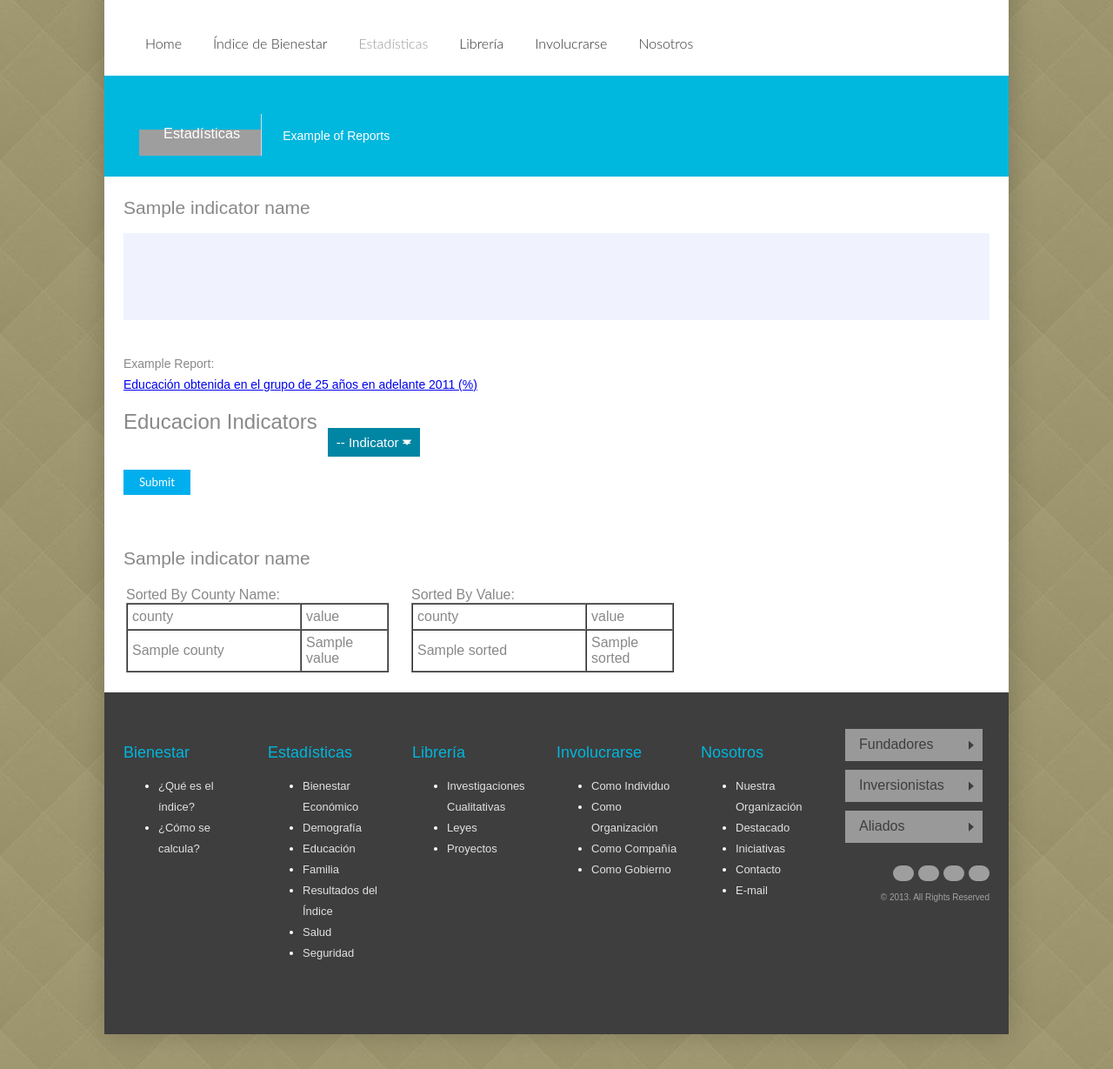
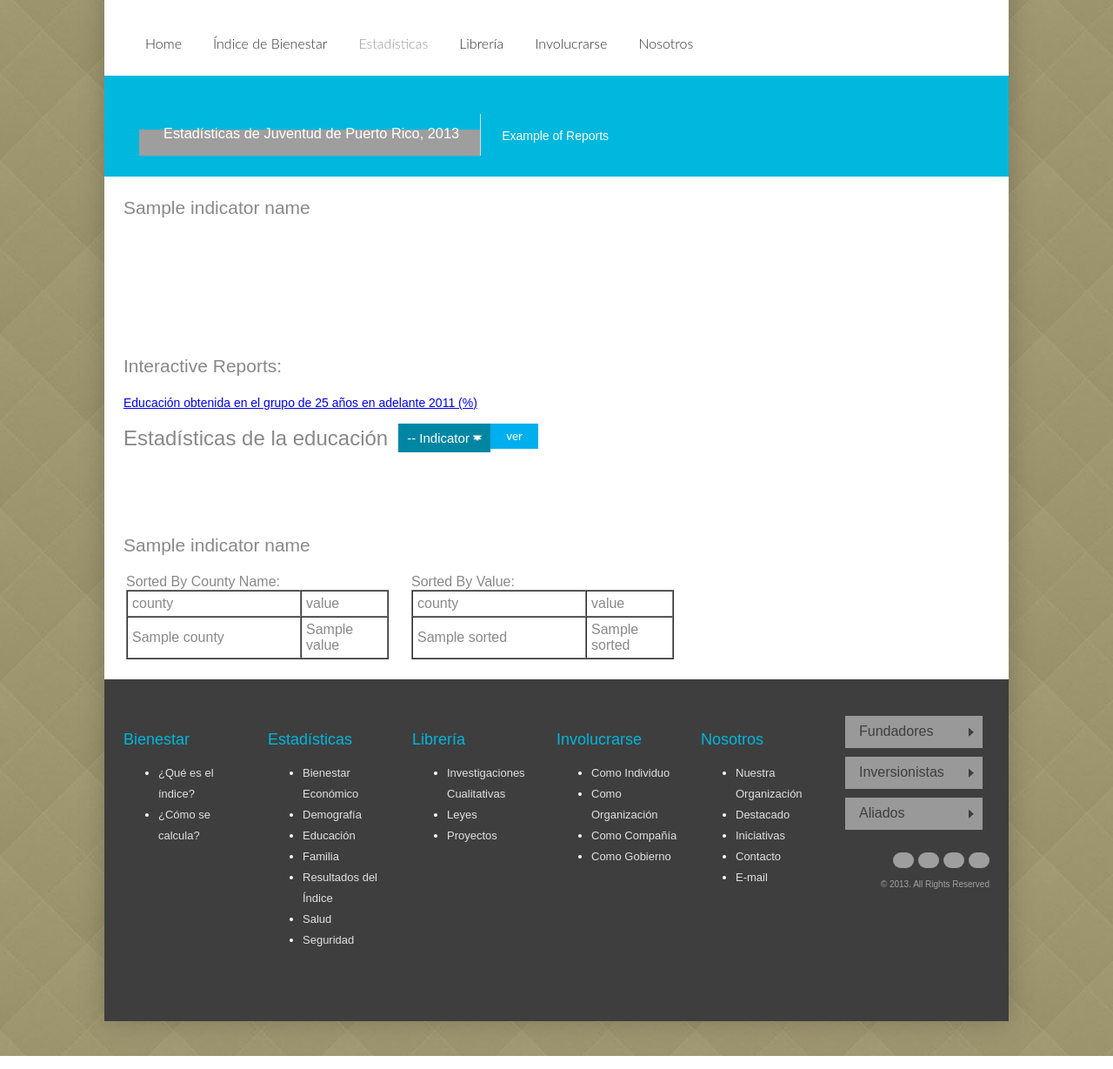
Before and after one commit to katychuang/django-d3-puertorico-map, a Django app: template pages/templates/pages/index.html in a window 1280 px wide. Shown: the part 215-1444 px from the top of the page at 87% size. Run offline with Django 3.2, Linux system fonts and the light colour scheme; the template is opened without the code that fills it: most values are stand-ins (such as "Sample title", 1, 10 or a date in 2020); grey boxes are pictures that could not be loaded.

Commit message:
rename interactive d3 to Estadísticas Interactivos

```diff
--- a/pages/static/js/atlaspr.js
+++ b/pages/static/js/atlaspr.js
@@ -26,7 +26,10 @@ var AtlasPR = klass(function (options) {
   };
   this.size_attributes = {
     "small": {
-      width: 480
+      width: 550
+    },
+    "custom1": {
+      width: 750
     },
     "medium": {
       width: 960
@@ -38,7 +41,7 @@ var AtlasPR = klass(function (options) {
       width: 2400
     }
   };
-  this.width = 750; //this.size_attributes[this.options.size || "medium"].width;
+  this.width = this.size_attributes[this.options.size || "medium"].width;
   //this.width = this.options.size;
   this.height = this.width/3;
   this.original_scale = this.width*27;
--- a/pages/templates/pages/index.html
+++ b/pages/templates/pages/index.html
@@ -4,7 +4,7 @@
 {{ block.super }}
 
 <style>
-#map{ text-align:center; width:"100%"; background-color: #f0f3fe; padding: 50px 0;}
+#map{ text-align:center; width:"100%";  padding: 50px 0;}
 
 #puebloname{position: relative;bottom: 50px;right: 80px;font-size: 72px;text-align: right;opacity: 0.25;margin: 0;}
 </style>
@@ -27,14 +27,14 @@
 
     <p id="puebloname">&nbsp;</p>
 
-    <p>Example Report: <br />
+    <h1>Interactive Reports: </h1>
     <a href="/joven">Educaci&#243;n obtenida en el grupo de 25 a&#241;os en adelante 2011 (%)</a>
-    </p>
+
 
     <!--Dropdown of Indicators-->
     <form method="get" action="/search/">
         <div class="seldir">
-            <label> Educacion Indicators</label> &nbsp;<br />
+            <label> Estadísticas de la educación </label>
 
             <select name="indicators" >
                 <option>-- Indicator --</option>
@@ -44,10 +44,10 @@
                 {% endif %}
                 {% endfor %}
             </select>
-            <br /><br />
-            <input type="submit" value="Submit" />
+            <input type="submit" value="ver" />
         </div>
     </form>
+    <p>&nbsp;</p>
 </div>
 
 {% if valuesfordisplay %}
@@ -97,7 +97,7 @@ Sorted By Value: <br>
   // change the argument to match your id
  var node = document.getElementById("map");
 
- d3.json("/static/js/munidata.json", function(data){
+ d3.json("{{ valuesfordisplay }}", function(data){
    var pop_datamap = {};
    //use FIPS code as key
     data.forEach(function(pueblo){
@@ -112,7 +112,7 @@ Sorted By Value: <br>
         //d3.select(path).style("fill", "#EEEEEE");
     };
 
-   var pop_map = new AtlasPR({node: node, size: "large", tiles: 'pueblos',
+   var pop_map = new AtlasPR({node: node, size: "custom1", tiles: 'pueblos',
     labels: true,
     on_ready: function(){
         // paint after drawing async.
@@ -135,7 +135,7 @@ Sorted By Value: <br>
     };
 
     new AtlasPR({
-        node: node, tiles: ['pueblos'], size: "large",
+        node: node, tiles: ['pueblos'], size: "custom1",
         events: {on_mouseover: hover}
     });
 
--- a/pages/templates/pages/pagetitle.html
+++ b/pages/templates/pages/pagetitle.html
@@ -3,7 +3,7 @@
 <section id="pagetitle-wrapper" style="background-color: #00b7de;">
   <div class="row">
       <div class="twelve columns">
-          <h3 class="">Estadísticas</h3><p>Example of Reports</p>
+          <h3 class="">Estadísticas de Juventud de Puerto Rico, 2013</h3><p>Example of Reports</p>
       </div>
       <div class="twelve columns">
           <div id="breadcrumb">
```
Also changed, not shown: pages/templates/pages/joven.html (+33 -50 lines).
